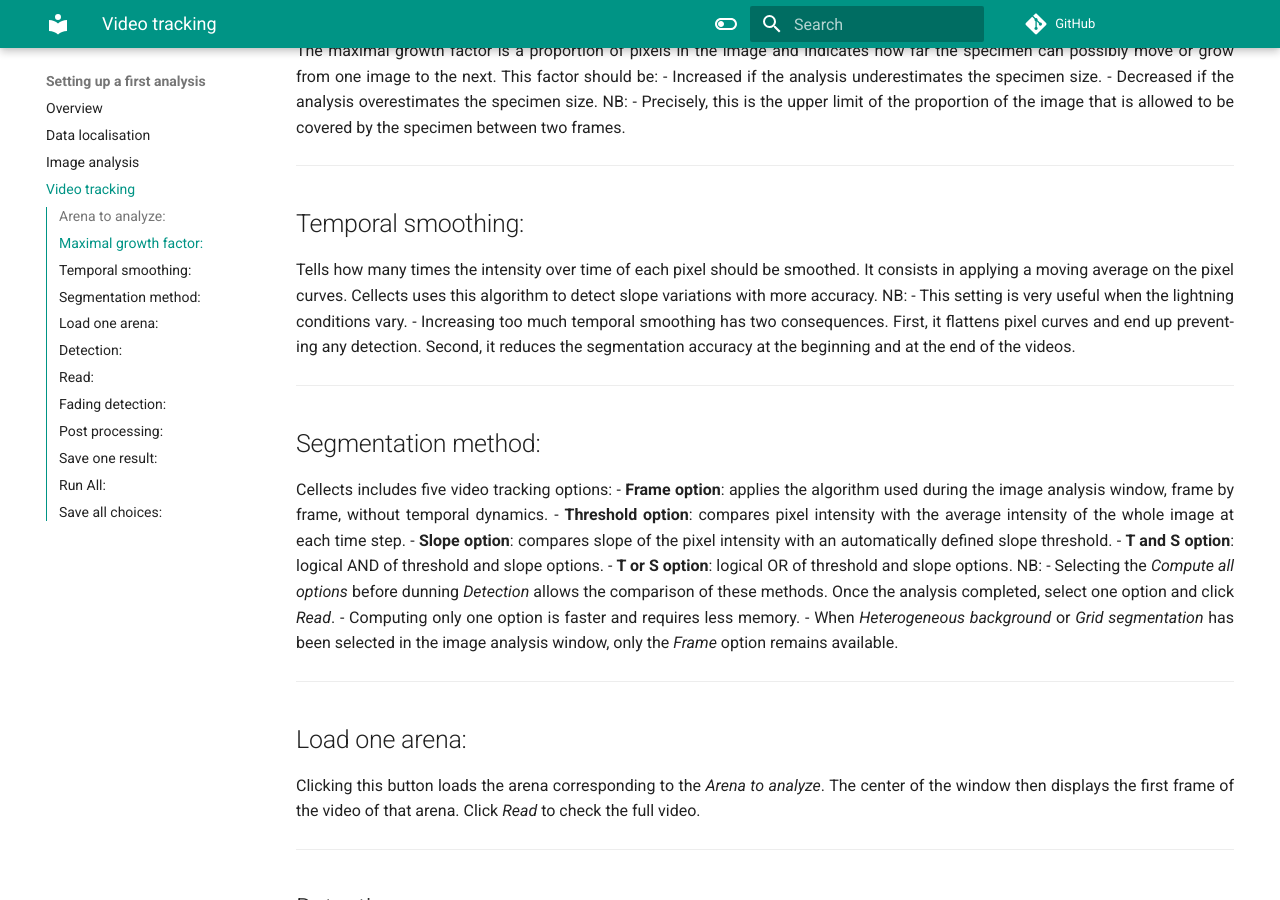
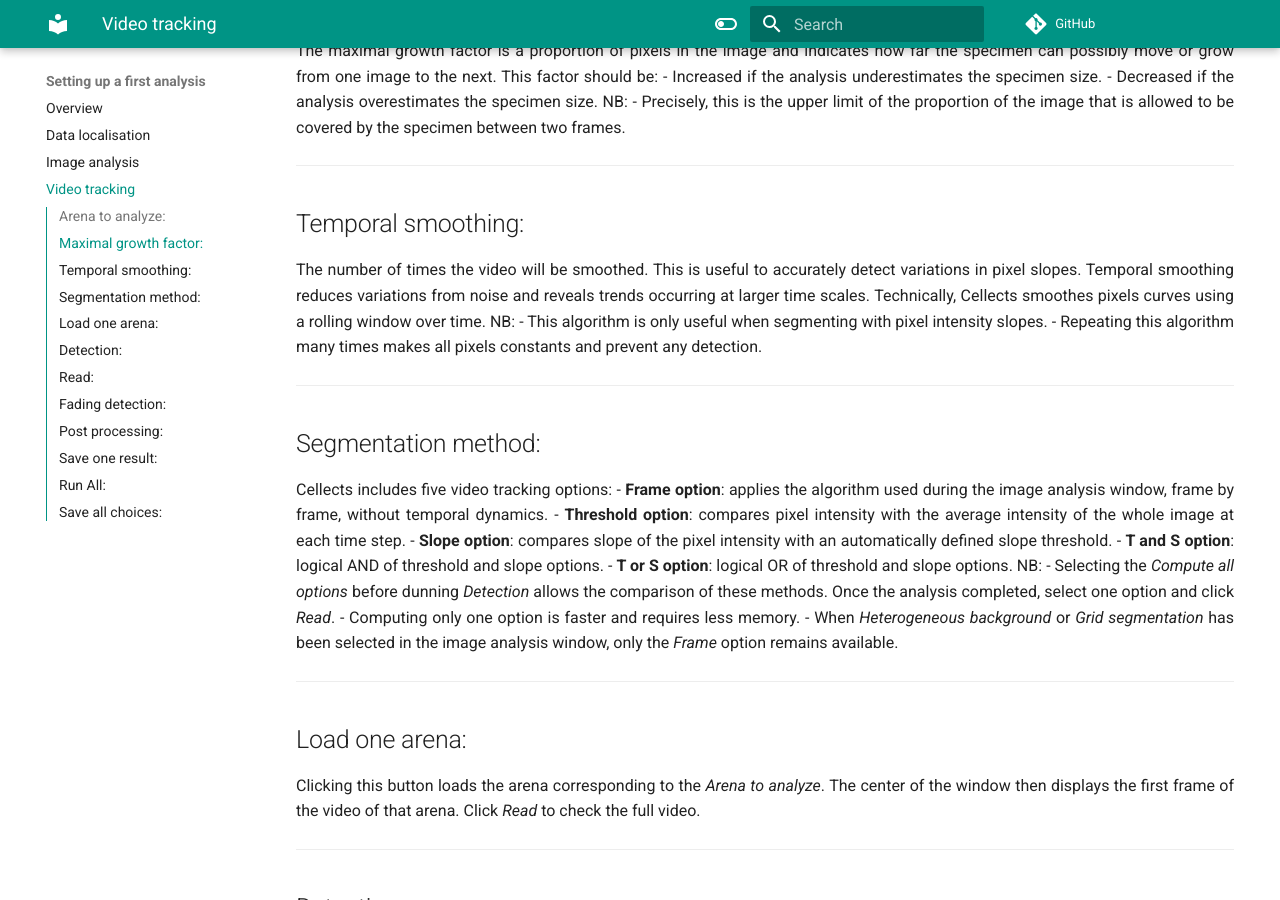
Before and after one commit to Aurele-B/Cellects, an MkDocs documentation site: the page built from doc/first-analysis/video-tracking.md, in a window 1280 px wide and 900 px high, scrolled down 955 px. Built offline with MkDocs 1.6.1 and Material for MkDocs 9.7.7, drawn with Linux system fonts in a browser that asks for light colours; comment, search, counter and statistics services are not loaded.

Commit message:
Refactor parameters tooltips

```diff
--- a/doc/first-analysis/video-tracking.md
+++ b/doc/first-analysis/video-tracking.md
@@ -40,14 +40,12 @@ by the specimen  between two frames.
 
 <!-- START_Temporal_smoothing -->
 ## Temporal smoothing:
-Tells how many times the intensity over time of each pixel should be smoothed. It consists in
-applying a moving average on the pixel curves. Cellects uses this algorithm to detect slope
-variations with more accuracy.
+The number of times the video will be smoothed. This is useful to accurately detect variations in
+pixel slopes. Temporal smoothing reduces variations from noise  and reveals trends occurring at
+larger time scales. Technically, Cellects smoothes pixels curves using a rolling window over time.
 NB:
-- This setting is very useful when the lightning conditions vary.
-- Increasing too much temporal smoothing has two consequences.  First, it flattens pixel curves and
-end up preventing any detection. Second, it reduces the segmentation accuracy at the beginning and
-at the end of the videos.
+- This algorithm is only useful when segmenting with pixel intensity slopes.
+- Repeating this algorithm many times makes all pixels constants and prevent any detection.
 
 <!-- END_Temporal_smoothing -->
 
```
Also changed, not shown: doc/advanced/parameters.md (+3 -2 lines), 1 other file.
